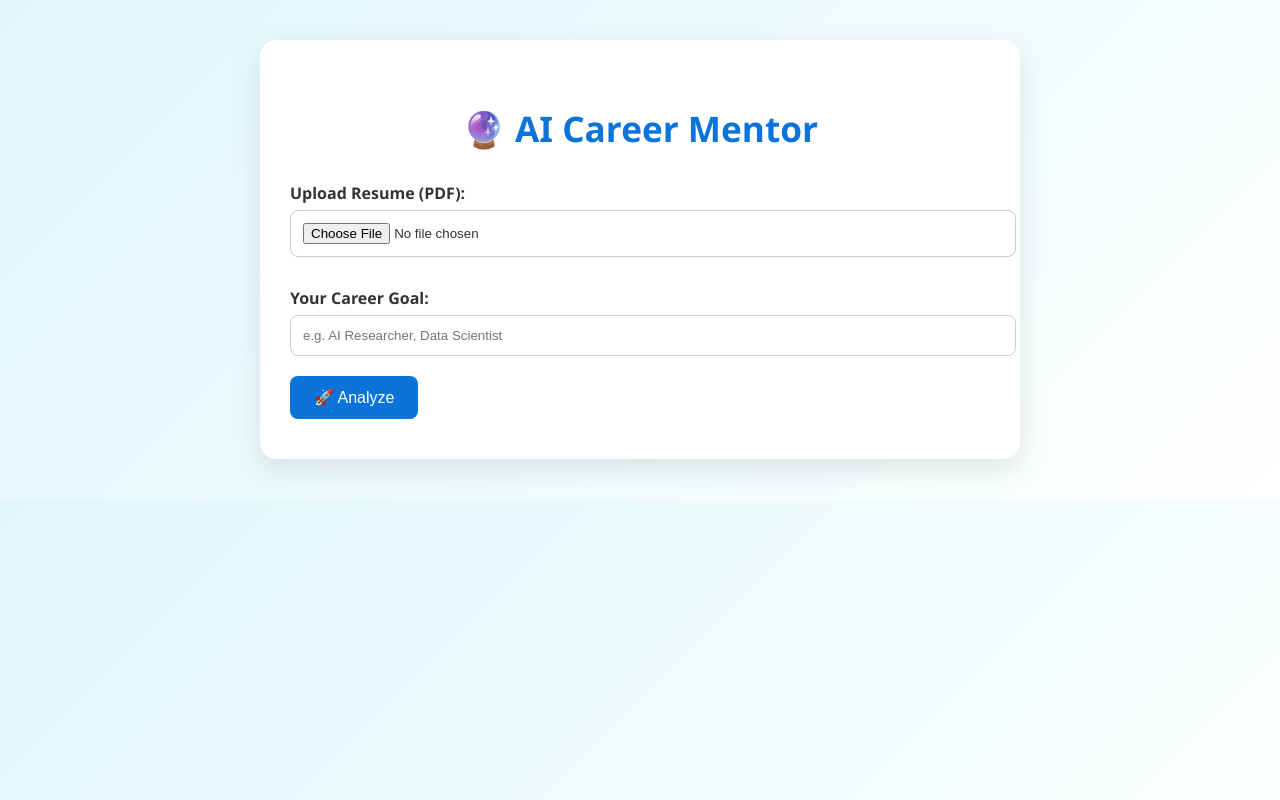
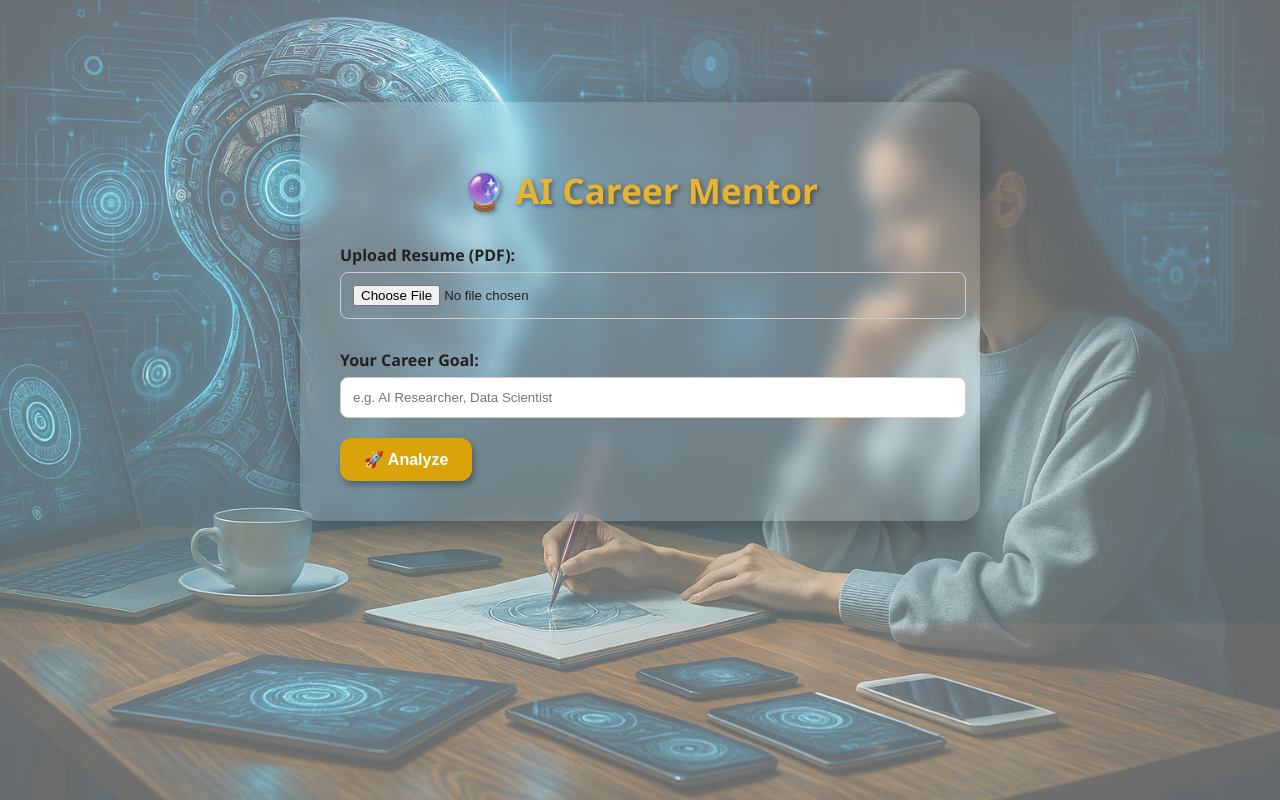
Before and after one commit to Anupam2090/ai-career-mentor-guide, a Flask app: page / in a window 1280 px wide. Run offline with Flask 3, Linux system fonts and the light colour scheme; parts of the project's set-up code (start-up, migrations or seed data) failed here and were passed over.

Commit message:
background update

```diff
--- a/static/style.css
+++ b/static/style.css
@@ -1,22 +1,29 @@
 /* General Reset and Font */
 body {
   font-family: 'Segoe UI', sans-serif;
-  background: linear-gradient(135deg, #e0f7fa, #ffffff);
+  background:
+    linear-gradient(rgba(255, 255, 255, 0.4), rgba(224, 247, 250, 0.4)),
+    url('/static/ai\ mentor.png') no-repeat center center fixed;
+  background-size: cover;
   margin: 0;
   padding: 40px 20px;
-  color: #333;
+  color: #222;
 }
+
+
 
 /* Container Styles */
 .container {
-  background: #ffffff;
-  border-radius: 16px;
-  padding: 40px 30px;
-  max-width: 700px;
-  margin: auto;
-  box-shadow: 0 10px 30px rgba(0, 0, 0, 0.1);
-  transition: transform 0.3s ease;
+  background-color: rgba(255, 255, 255, 0.1); /* transparent white */
+  border-radius: 20px;                        /* rounded corners */
+  box-shadow: 0 8px 30px rgba(0, 0, 0, 0.3);   /* soft shadow */
+  padding: 40px;
+  max-width: 600px;
+  margin: 5% auto;
+  backdrop-filter: blur(10px);                /* blur background behind */
+  -webkit-backdrop-filter: blur(10px);        /* Safari support */
 }
+
 
 .container:hover {
   transform: translateY(-5px);
@@ -27,12 +34,14 @@ h1 {
   text-align: center;
   font-size: 2.2em;
   margin-bottom: 30px;
-  color: #0a74da;
+  color: #e7b330;
+  font-weight: bold;
+  text-shadow: 2px 2px 5px rgba(0, 0, 0, 0.4);
 }
 
 h2 {
   margin-top: 30px;
-  color: #0a74da;
+  color: #eeb320;
 }
 
 /* Form Styles */
@@ -55,31 +64,34 @@ input[type="text"] {
 
 input[type="text"]:focus,
 input[type="file"]:focus {
-  border-color: #0a74da;
+  border-color: #daa30a;
   outline: none;
 }
 
 /* Button Styles */
 button {
-  display: inline-block;
-  background-color: #0a74da;
+  background-color: #daa30a;  /* Golden yellow to match your h1 */
   color: white;
   padding: 12px 24px;
+  font-size: 1em;
+  font-weight: bold;
   border: none;
-  border-radius: 8px;
-  font-size: 1em;
+  border-radius: 12px;
+  box-shadow: 2px 4px 6px rgba(0, 0, 0, 0.3);
   cursor: pointer;
-  transition: background-color 0.3s;
+  transition: background-color 0.3s ease, transform 0.2s ease;
 }
 
 button:hover {
-  background-color: #084d9e;
+  background-color: #c48d00;
+  transform: scale(1.05);
 }
+
 
 /* Output Section */
 .output-section {
   background: #eaf3ff;
-  border-left: 6px solid #0a74da;
+  border-left: 6px solid #c48d00;
   border-radius: 12px;
   padding: 25px;
   margin-top: 30px;
```
Also changed, not shown: README.md, static/ai mentor.png (added).
